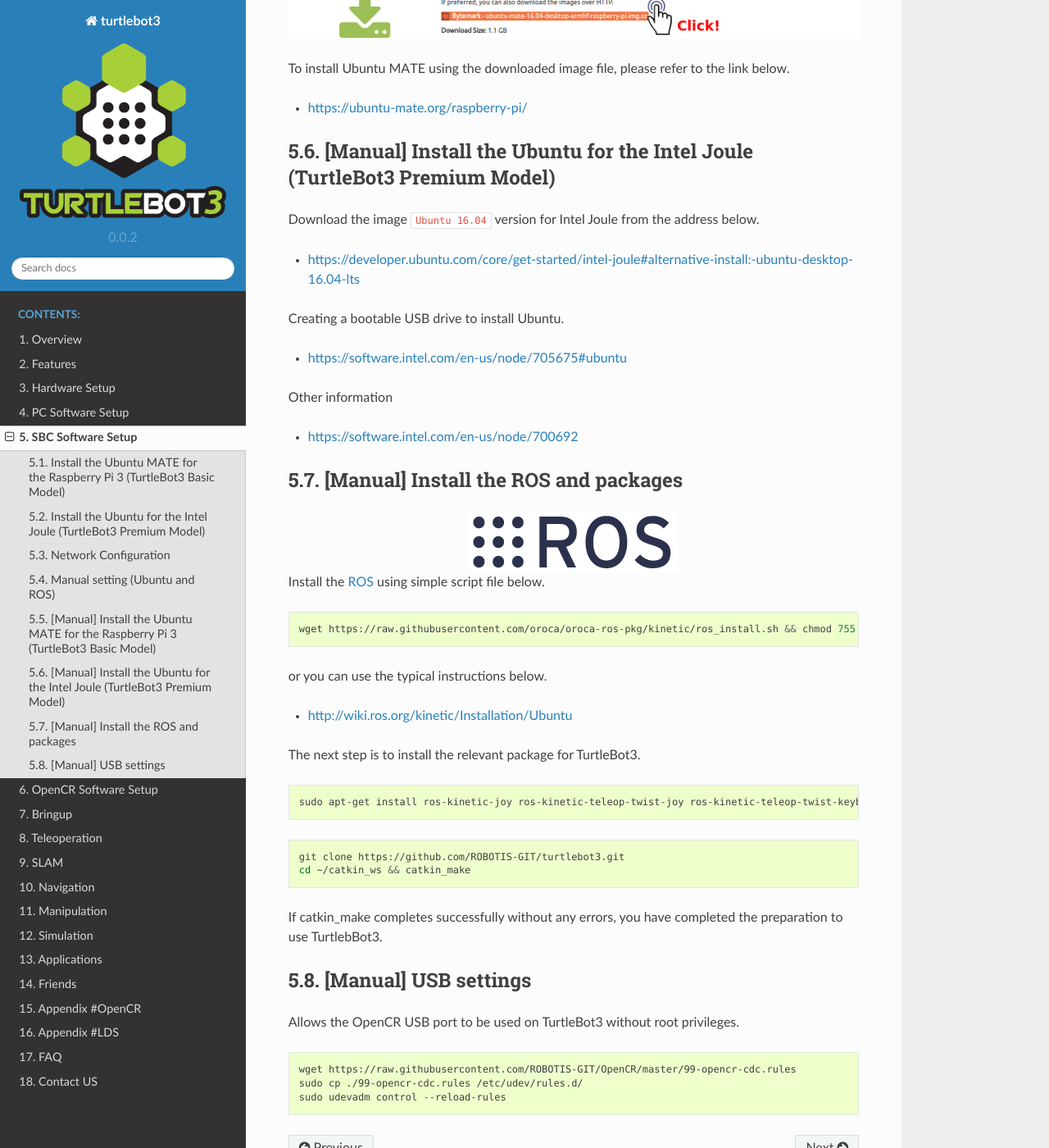
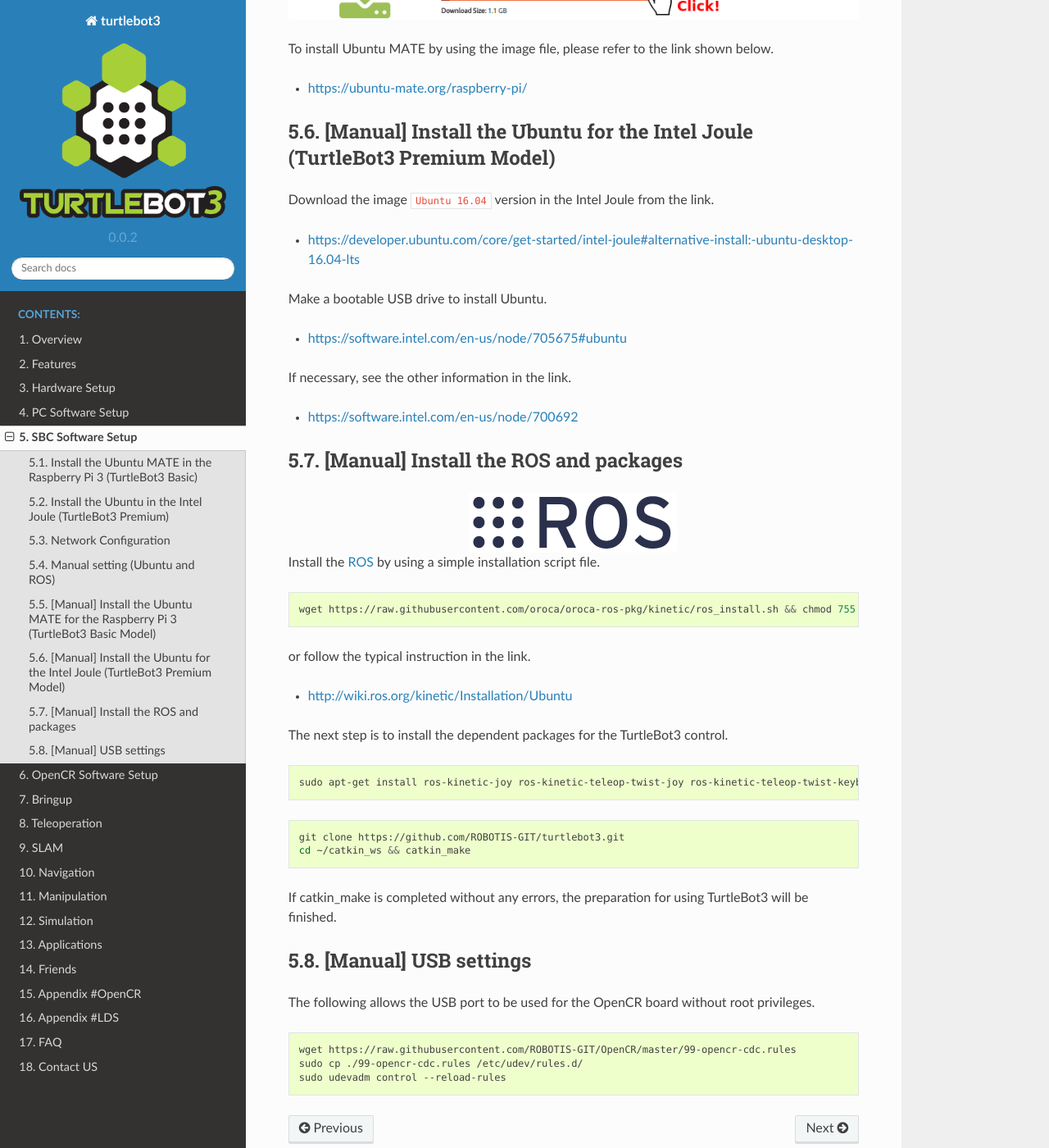
Before and after one commit to shivharis/turtlebot3_wiki, a Sphinx documentation site: the page built from docs/source/sbc_software.rst, in a window 1280 px wide and 1400 px high, scrolled down 3786 px. Shown: the whole window at 82% size. Built offline with Sphinx 7.4.7 and the Read the Docs theme 2.0.0, drawn with Linux system fonts in a browser that asks for light colours; some of the changed text lies outside the part shown.

Commit message:
Update sbc_software.rst

```diff
--- a/docs/source/sbc_software.rst
+++ b/docs/source/sbc_software.rst
@@ -3,7 +3,7 @@
 
 .. NOTE:: The Turtlebot3 has been tested on ``Ubuntu 16.04.1`` and ``ROS Kinetic Kame`` version.
 
-Install the Ubuntu MATE for the Raspberry Pi 3 (TurtleBot3 Basic Model)
+Install the Ubuntu MATE in the Raspberry Pi 3 (TurtleBot3 Basic)
 -----------------------------------------------------------------------
 
 Download the disk image file for Raspberry Pi 3 from the following link. The disk image file contains ``Ubuntu MATE 16.04.1`` and ``ROS kinetic kame``, and all ROS packages which are needed for TurtleBot3 Basic.
@@ -35,14 +35,14 @@
 .. image:: _static/software/rpi_disk6.png
    :width: 320px
 
-At second, insert the microSD card into your Raspberry Pi 3 and turn on the power. Then, connect the Raspberry Pi to the monitor with an HDMI cable and connect a USB or wireless input devices. The initial user ID is ``turtlebot`` and the password is ``turtlebot``. The user ID and password can be changed later if you want to.
+At second, insert the microSD card into your Raspberry Pi 3 and turn on the power. Then, connect the Raspberry Pi to the monitor with an HDMI cable and connect a USB or wireless input devices. The initial user ID is ``turtlebot`` and the password is ``turtlebot``. The user ID and the password is configurable after the login is succeeded.
 
 .. image:: _static/software/login.png
    :width: 600px
 
-If there was no problem, you have completed the preparation to use TurtlebBot3.
+If the settings are finished, go to the next step.
 
-Install the Ubuntu for the Intel Joule (TurtleBot3 Premium Model)
+Install the Ubuntu in the Intel Joule (TurtleBot3 Premium)
 -----------------------------------------------------------------
 
 (TODO)
@@ -55,33 +55,33 @@
 Manual setting (Ubuntu and ROS)
 -------------------------------
 
-.. WARNING:: If you have used the Rasberry PI image provided by ROBOTIS, the ROS and packages described below have already been installed and so you do not need to run the following.
+.. NOTE:: While provided Raspberry Pi 3 image is being used, skip the following step (Manual Installation).
 
 [Manual] Install the Ubuntu MATE for the Raspberry Pi 3 (TurtleBot3 Basic Model)
 --------------------------------------------------------------------------------
 
-Download the ``Ubuntu MATE 16.04.1`` version for raspberry Pi 3 from the address below.
+Download the ``Ubuntu MATE 16.04.1`` version on the Raspberry Pi 3 from the link.
 
 - https://ubuntu-mate.org/download/
 
 .. image:: _static/preparation/download_ubuntu_mate_image.png
 
-To install Ubuntu MATE using the downloaded image file, please refer to the link below.
+To install Ubuntu MATE by using the image file, please refer to the link shown below.
 
 - https://ubuntu-mate.org/raspberry-pi/
 
 [Manual] Install the Ubuntu for the Intel Joule (TurtleBot3 Premium Model)
 --------------------------------------------------------------------------
 
-Download the image ``Ubuntu 16.04`` version for Intel Joule from the address below.
+Download the image ``Ubuntu 16.04`` version in the Intel Joule from the link.
 
 - https://developer.ubuntu.com/core/get-started/intel-joule#alternative-install:-ubuntu-desktop-16.04-lts
 
-Creating a bootable USB drive to install Ubuntu.
+Make a bootable USB drive to install Ubuntu.
 
 - https://software.intel.com/en-us/node/705675#ubuntu
 
-Other information
+If necessary, see the other information in the link.
 
 - https://software.intel.com/en-us/node/700692
 
@@ -92,17 +92,17 @@
     :align: center
     :target: http://wiki.ros.org
 
-Install the `ROS`_ using simple script file below.
+Install the `ROS`_ by using a simple installation script file.
 
 .. code-block:: bash
 
   wget https://raw.githubusercontent.com/oroca/oroca-ros-pkg/kinetic/ros_install.sh && chmod 755 ./ros_install.sh && bash ./ros_install.sh catkin_ws kinetic
 
-or you can use the typical instructions below.
+or follow the typical instruction in the link.
 
 - http://wiki.ros.org/kinetic/Installation/Ubuntu
 
-The next step is to install the relevant package for TurtleBot3.
+The next step is to install the dependent packages for the TurtleBot3 control.
 
 .. code-block:: bash
 
@@ -113,12 +113,12 @@
   git clone https://github.com/ROBOTIS-GIT/turtlebot3.git
   cd ~/catkin_ws && catkin_make
 
-If catkin_make completes successfully without any errors, you have completed the preparation to use TurtlebBot3.
+If catkin_make is completed without any errors, the preparation for using TurtleBot3 will be finished.
 
 [Manual] USB settings
 ---------------------
 
-Allows the OpenCR USB port to be used on TurtleBot3 without root privileges.
+The following allows the USB port to be used for the OpenCR board without root privileges.
 
 .. code-block:: bash
 
```
